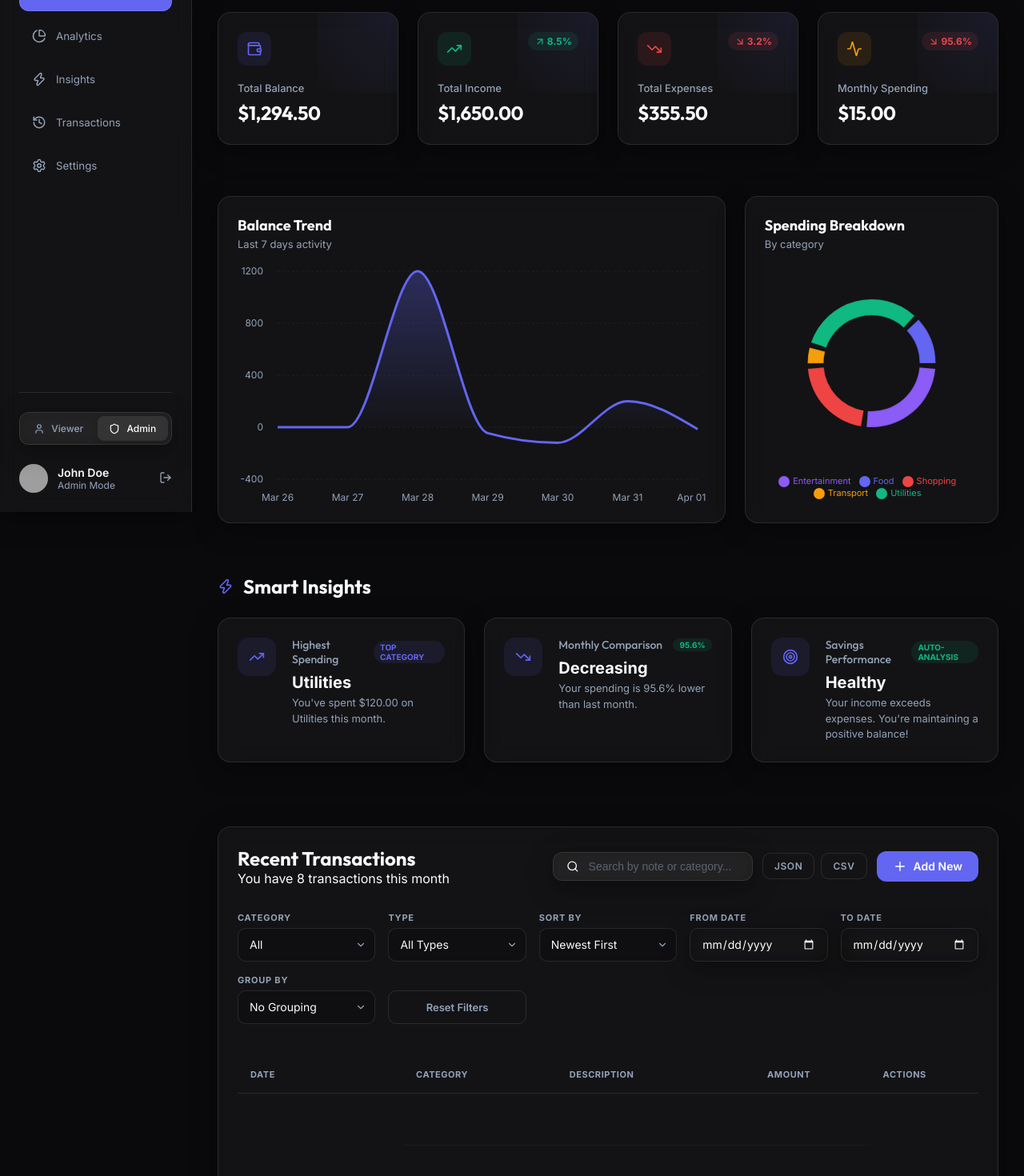
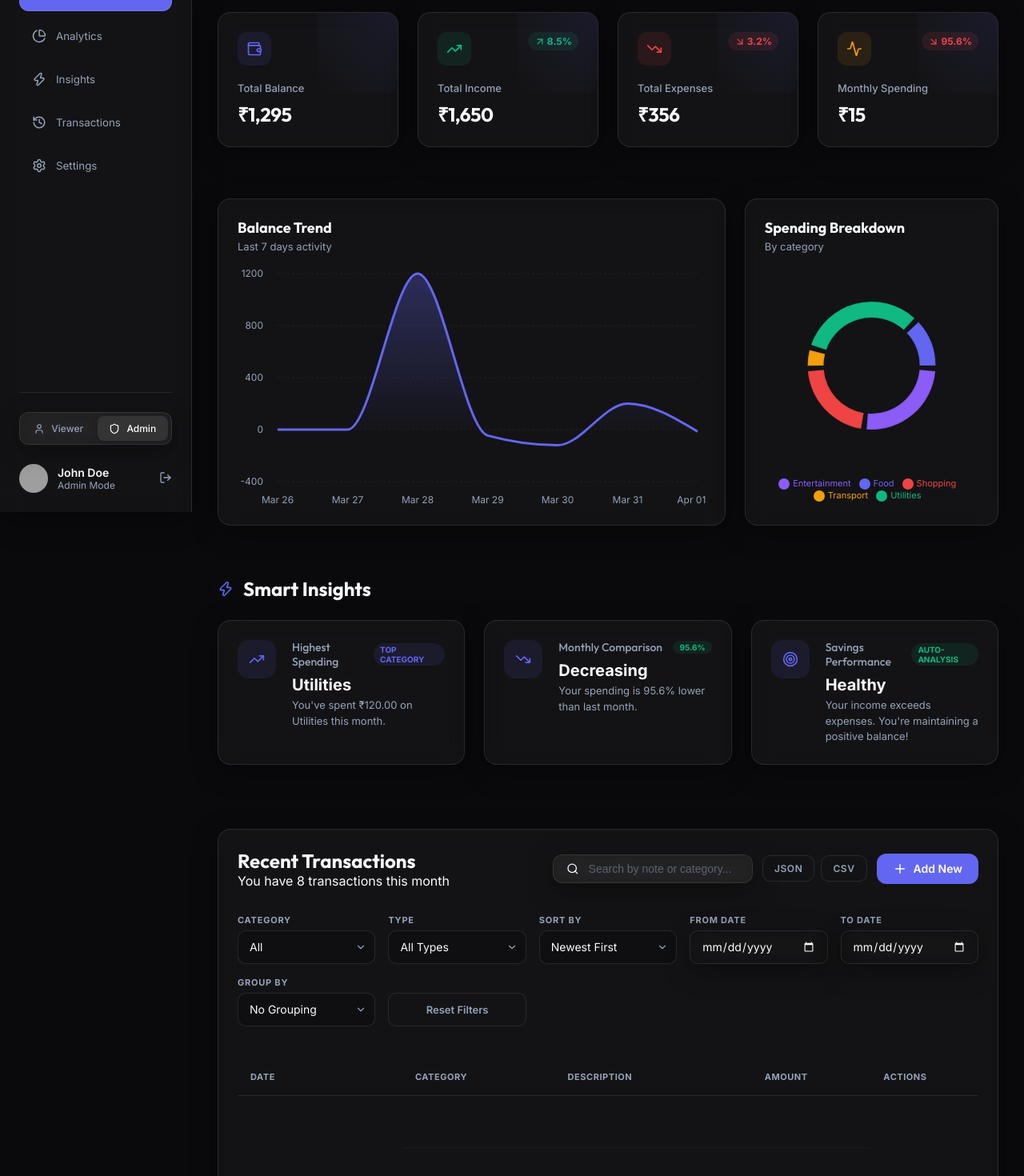
Before and after one commit to Rachit246-art/Zorvyn_Assessment, a React (Vite) app: page / in a window 1280 px wide. Shown: the part 160-1630 px from the top of the page at 80% size. Built offline with nearby package versions, Linux system fonts and the light colour scheme; grey boxes are pictures that could not be loaded.

Commit message:
feat: Switched global currency format to Indian Rupees (₹) and en-IN locale

```diff
--- a/src/components/InsightsSection.jsx
+++ b/src/components/InsightsSection.jsx
@@ -42,7 +42,7 @@ const InsightsSection = () => {
           title="Highest Spending"
           value={insights.highestSpendingCategory}
           icon={TrendingUp}
-          description={`You've spent $${insights.highestSpendingAmount.toFixed(2)} on ${insights.highestSpendingCategory} this month.`}
+          description={`You've spent ₹${insights.highestSpendingAmount.toLocaleString('en-IN', { minimumFractionDigits: 2 })} on ${insights.highestSpendingCategory} this month.`}
           badge="Top Category"
           type="info"
         />
--- a/src/components/SummaryCards.jsx
+++ b/src/components/SummaryCards.jsx
@@ -25,7 +25,7 @@ const StatCard = ({ title, value, icon: Icon, trend, color }) => (
     <div className="card-content">
       <p className="card-title">{title}</p>
       <h3 className="card-value font-outfit">
-        {new Intl.NumberFormat('en-US', { style: 'currency', currency: 'USD' }).format(value)}
+        {new Intl.NumberFormat('en-IN', { style: 'currency', currency: 'INR', maximumFractionDigits: 0 }).format(value)}
       </h3>
     </div>
   </div>
--- a/src/components/TransactionList.jsx
+++ b/src/components/TransactionList.jsx
@@ -219,7 +219,7 @@ const TransactionList = () => {
                           <span className="card-date">{new Date(item.date).toLocaleDateString()}</span>
                         </div>
                         <span className={`card-amount ${item.type}`}>
-                          {item.type === 'income' ? '+' : '-'}${Math.abs(item.amount).toFixed(2)}
+                          {item.type === 'income' ? '+' : '-'}₹{Math.abs(item.amount).toLocaleString('en-IN', { minimumFractionDigits: 2 })}
                         </span>
                       </div>
                       <div className="card-mid">
@@ -275,7 +275,7 @@ const TransactionList = () => {
                         </td>
                         <td className="note-cell">{item.note}</td>
                         <td className={`amount-cell ${item.type}`}>
-                          {item.type === 'income' ? '+' : '-'}${Math.abs(item.amount).toFixed(2)}
+                          {item.type === 'income' ? '+' : '-'}₹{Math.abs(item.amount).toLocaleString('en-IN', { minimumFractionDigits: 2 })}
                         </td>
                         {role === 'admin' && (
                           <td className="actions-cell">
--- a/src/components/TransactionModal.jsx
+++ b/src/components/TransactionModal.jsx
@@ -1,6 +1,6 @@
 import React, { useState, useEffect } from 'react';
 import { motion, AnimatePresence } from 'framer-motion';
-import { X, Calendar, DollarSign, Type, FileText } from 'lucide-react';
+import { X, Calendar, IndianRupee, Type, FileText } from 'lucide-react';
 import { useFinance } from '../context/FinanceContext';
 
 const TransactionModal = ({ isOpen, onClose, editItem }) => {
@@ -83,7 +83,7 @@ const TransactionModal = ({ isOpen, onClose, editItem }) => {
                 </div>
 
                 <div className="input-group">
-                  <label><DollarSign size={14} /> Amount</label>
+                  <label><IndianRupee size={14} /> Amount</label>
                   <input
                     type="number"
                     placeholder="0.00"
```
